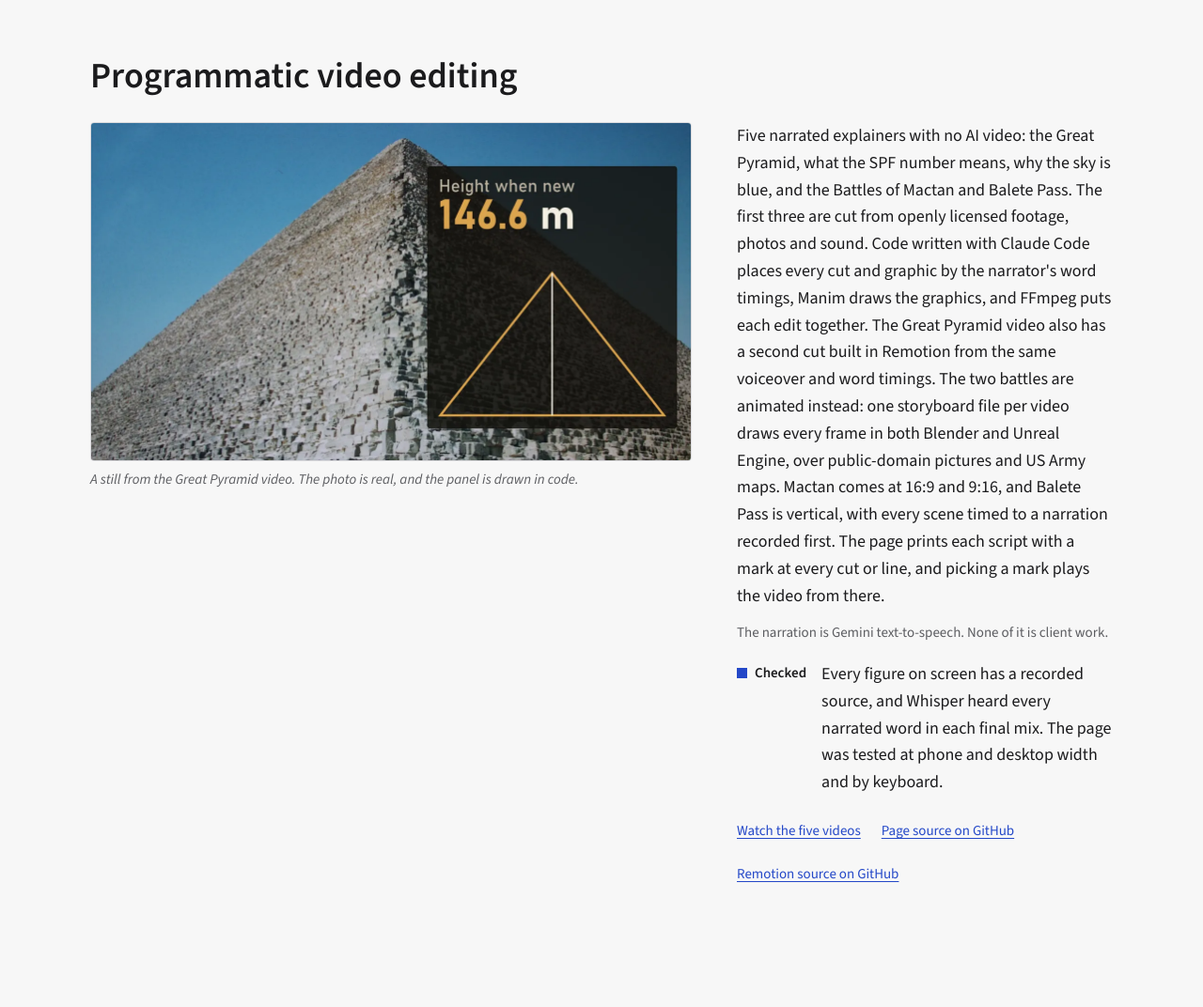
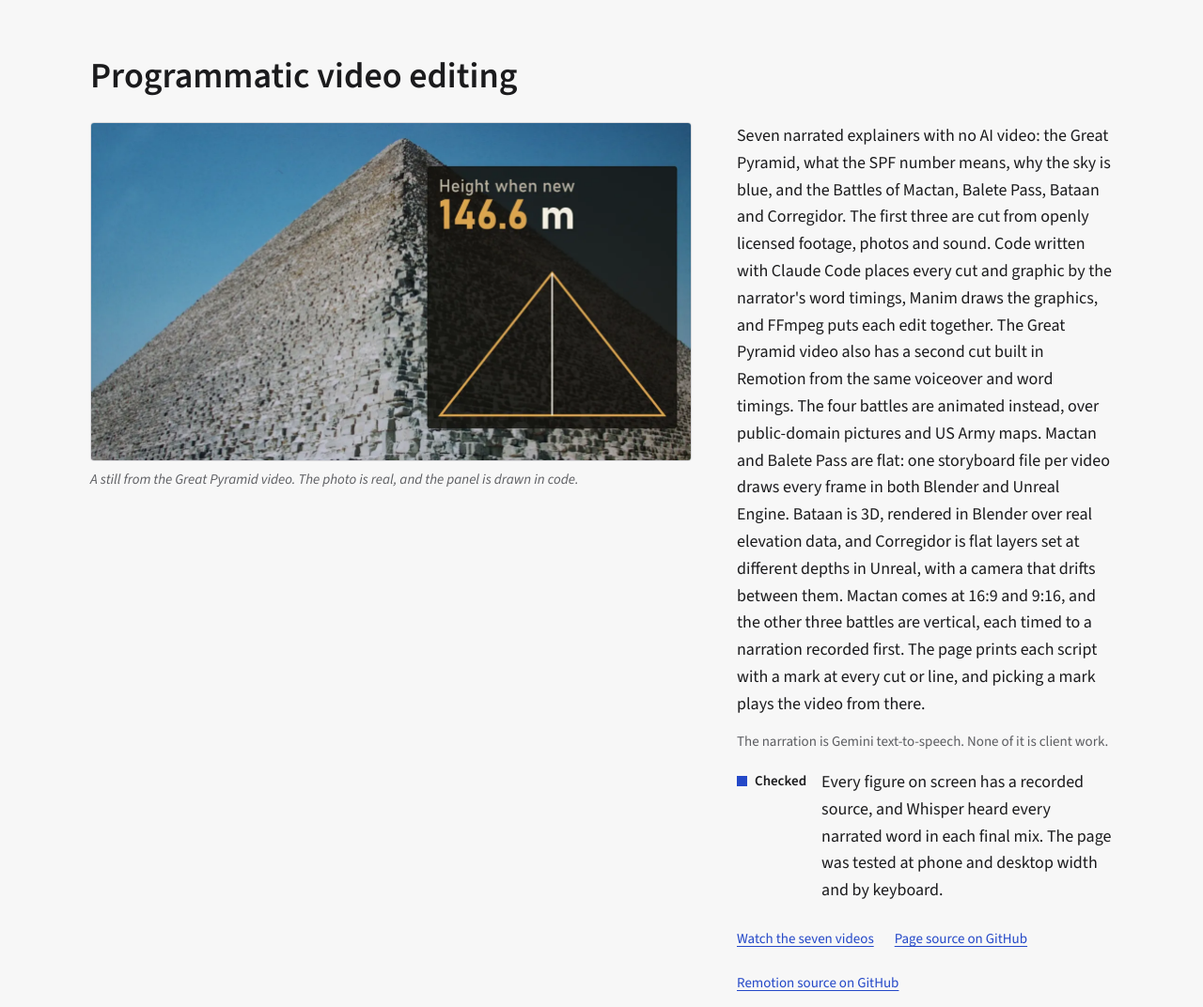
Before and after one commit to DerpyNewb/DerpyNewb.github.io, a plain HTML site: page index.html in a window 1280 px wide. Shown: the part 5800-6872 px from the top of the page at 94% size. Drawn offline with nearby package versions, Linux system fonts and the light colour scheme.

Commit message:
Count seven explainers, with the Battles of Bataan and Corregidor
Co-Authored-By: Claude Opus 5.5 <noreply@anthropic.com>

```diff
--- a/index.html
+++ b/index.html
@@ -192,12 +192,12 @@
       <figcaption>A still from the Great Pyramid video. The photo is real, and the panel is drawn in code.</figcaption>
     </figure>
     <div class="text">
-      <p>Five narrated explainers with no AI video: the Great Pyramid, what the SPF number means, why the sky is blue, and the Battles of Mactan and Balete Pass. The first three are cut from openly licensed footage, photos and sound. Code written with Claude Code places every cut and graphic by the narrator's word timings, Manim draws the graphics, and FFmpeg puts each edit together. The Great Pyramid video also has a second cut built in Remotion from the same voiceover and word timings. The two battles are animated instead: one storyboard file per video draws every frame in both Blender and Unreal Engine, over public-domain pictures and US Army maps. Mactan comes at 16:9 and 9:16, and Balete Pass is vertical, with every scene timed to a narration recorded first. The page prints each script with a mark at every cut or line, and picking a mark plays the video from there.</p>
+      <p>Seven narrated explainers with no AI video: the Great Pyramid, what the SPF number means, why the sky is blue, and the Battles of Mactan, Balete Pass, Bataan and Corregidor. The first three are cut from openly licensed footage, photos and sound. Code written with Claude Code places every cut and graphic by the narrator's word timings, Manim draws the graphics, and FFmpeg puts each edit together. The Great Pyramid video also has a second cut built in Remotion from the same voiceover and word timings. The four battles are animated instead, over public-domain pictures and US Army maps. Mactan and Balete Pass are flat: one storyboard file per video draws every frame in both Blender and Unreal Engine. Bataan is 3D, rendered in Blender over real elevation data, and Corregidor is flat layers set at different depths in Unreal, with a camera that drifts between them. Mactan comes at 16:9 and 9:16, and the other three battles are vertical, each timed to a narration recorded first. The page prints each script with a mark at every cut or line, and picking a mark plays the video from there.</p>
       <p class="facts">The narration is Gemini text-to-speech. None of it is client work.</p>
       <dl class="ledger">
         <dt class="done">Checked</dt><dd>Every figure on screen has a recorded source, and Whisper heard every narrated word in each final mix. The page was tested at phone and desktop width and by keyboard.</dd>
       </dl>
-      <p class="links"><a href="https://derpynewb.github.io/programmatic-video-editing/">Watch the five videos</a><a href="https://github.com/DerpyNewb/programmatic-video-editing">Page source on GitHub<span class="vh">: Programmatic video editing</span></a><a href="https://github.com/DerpyNewb/remotion-giza-explainer">Remotion source on GitHub<span class="vh">: the Great Pyramid video</span></a></p>
+      <p class="links"><a href="https://derpynewb.github.io/programmatic-video-editing/">Watch the seven videos</a><a href="https://github.com/DerpyNewb/programmatic-video-editing">Page source on GitHub<span class="vh">: Programmatic video editing</span></a><a href="https://github.com/DerpyNewb/remotion-giza-explainer">Remotion source on GitHub<span class="vh">: the Great Pyramid video</span></a></p>
     </div>
   </article>
 </section>
```
